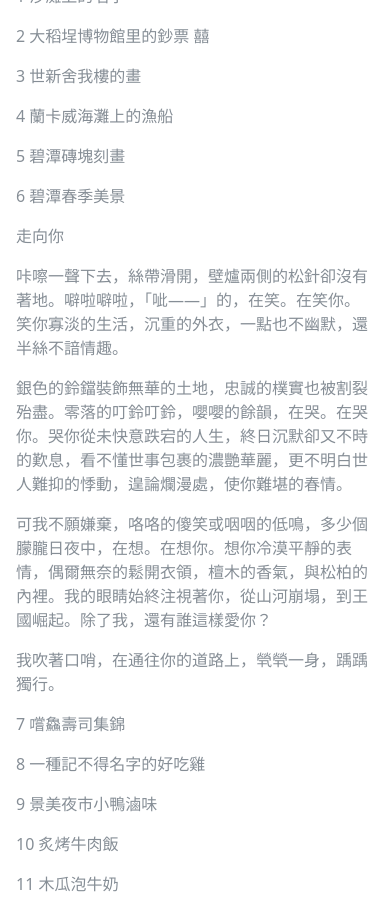
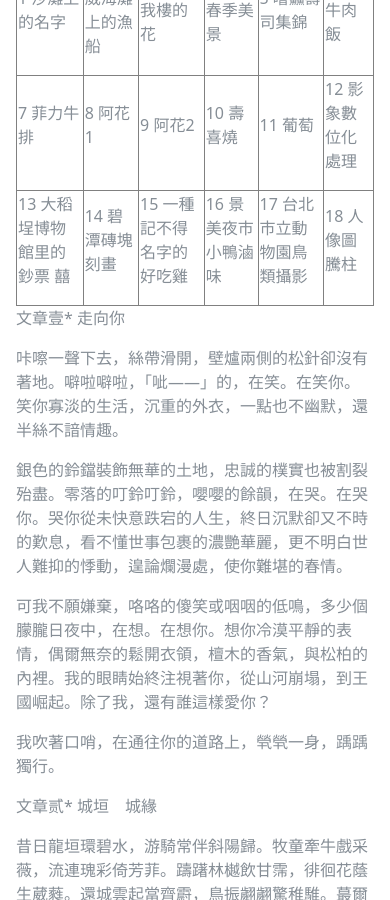
Before and after one commit to lingerburner/lingerburner.github.io, a website: page index.html in a window 390 px wide. Shown: the part 6337-7237 px from the top of the page. Drawn offline with nearby package versions, Linux system fonts and the light colour scheme; a web font is replaced by a local one.

Commit message:
Add files via upload

```diff
--- a/index.html
+++ b/index.html
@@ -226,7 +226,6 @@
 	   <section class="resume-section p-3 p-lg-5 d-flex flex-column" id="works">
         <div class="my-auto">
           <h2 class="mb-5"><span class="text-primary">作品</span>Works</h2>
-		  <p class="mb-0">……好像真的暫時沒什麼好放的0n0</p>
 		   <ul class="list-inline list-social-icons mb-0">
             <li class="list-inline-item">
               <a href="https://github.com/lingerburner/lingerburner.github.io/blob/master/vendor/%E6%A9%9F%E7%B7%A3%E5%93%81%E5%B0%8E%E8%AE%80.pptx">
@@ -237,90 +236,145 @@
               </a>
             </li>
 		   </ul>
+		<table border="1">
+          <tr>
+              <td>
 			  	<p>1 沙灘上的名字</p>
 		        <span class="d-none d-lg-block">
                    <img class="img-fluid img-profile0 mx-auto mb-2" src="img/profile0.jpg" alt="">
                 </span>
-		  <p>2 大稻埕博物館里的鈔票 囍</p>
+			  </td>
+              <td>
+			    <p>2 蘭卡威海灘上的漁船</p>
+		        <span class="d-none d-lg-block">
+                   <img class="img-fluid img-profile3 mx-auto mb-2" src="img/profile3.jpg" alt="">
+                </span>
+			  </td>
+			  <td>
+			    <p>3 世新舍我樓的花</p>
+		        <span class="d-none d-lg-block">
+                    <img class="img-fluid img-profile2 mx-auto mb-2" src="img/profile2.jpg" alt="">
+                </span>
+			  </td>
+			  <td>
+			    <p>4 碧潭春季美景</p>
+		        <span class="d-none d-lg-block">
+                    <img class="img-fluid img-profile5 mx-auto mb-2" src="img/profile5.jpg" alt="">
+                </span>
+			  </td>
+              <td>
+			    <p>5 嚐鱻壽司集錦</p>
+		        <span class="d-none d-lg-block">
+                    <img class="img-fluid img-profile6 mx-auto mb-2" src="img/profile6.jpg" alt="">
+                </span>
+			  </td>
+              <td>
+			    <p>6 炙烤牛肉飯</p>
+		        <span class="d-none d-lg-block">
+                    <img class="img-fluid img-profile9 mx-auto mb-2" src="img/profile9.jpg" alt="">
+                </span>
+			  </td>
+          </tr>
+          <tr>
+              <td>
+                <p>7 菲力牛排</p>
+		        <span class="d-none d-lg-block">
+                    <img class="img-fluid img-profile11 mx-auto mb-2" src="img/profile11.jpg" alt="">
+                </span>
+			  </td>
+              <td>
+			    <p>8 阿花1</p>
+		        <span class="d-none d-lg-block">
+                    <img class="img-fluid img-profile12 mx-auto mb-2" src="img/profile12.jpg" alt="">
+                </span>
+			  </td>
+			  <td>
+			    <p>9 阿花2</p>
+		        <span class="d-none d-lg-block">
+                    <img class="img-fluid img-profile13 mx-auto mb-2" src="img/profile13.jpg" alt="">
+                </span>
+			  </td>
+			  <td>
+			    <p>10 壽喜燒</p>
+		        <span class="d-none d-lg-block">
+                    <img class="img-fluid img-profile14 mx-auto mb-2" src="img/profile14.jpg" alt="">
+                </span>
+			  </td>
+			  <td>
+			    <p>11 葡萄</p>
+		        <span class="d-none d-lg-block">
+                    <img class="img-fluid img-profile16 mx-auto mb-2" src="img/profile16.jpg" alt="">
+                </span>
+			  </td>
+			  <td>
+			    <p>12 影象數位化處理</p>
+		        <span class="d-none d-lg-block">
+                    <img class="img-fluid img-profile17 mx-auto mb-2" src="img/profile17.jpg" alt="">
+                </span>
+			  </td>
+          </tr>
+          <tr>
+              <td>
+		        <p>13 大稻埕博物館里的鈔票 囍</p>
 		        <span class="d-none d-lg-block">
                     <img class="img-fluid img-profile1 mx-auto mb-2" src="img/profile1.jpg" alt="">
                 </span>
-		  <p>3 世新舍我樓的畫</p>
-		  <span class="d-none d-lg-block">
-             <img class="img-fluid img-profile2 mx-auto mb-2" src="img/profile2.jpg" alt="">
-          </span>
-		  <p>4 蘭卡威海灘上的漁船</p>
-		  <span class="d-none d-lg-block">
-             <img class="img-fluid img-profile3 mx-auto mb-2" src="img/profile3.jpg" alt="">
-          </span>
-		  <p>5 碧潭磚塊刻畫</p>
+			  </td>
+              <td>
+		        <p>14 碧潭磚塊刻畫</p>
 		        <span class="d-none d-lg-block">
                     <img class="img-fluid img-profile4 mx-auto mb-2" src="img/profile4.jpg" alt="">
                 </span>
-		  <p>6 碧潭春季美景</p>
+			  </td>
+			  <td>
+			    <p>15 一種記不得名字的好吃雞</p>
                 <span class="d-none d-lg-block">
-             <img class="img-fluid img-profile5 mx-auto mb-2" src="img/profile5.jpg" alt="">
+                    <img class="img-fluid img-profile7 mx-auto mb-2" src="img/profile7.jpg" alt="">
                 </span>
-          <p>走向你</p>
+			  </td>
+			  <td>
+			    <p>16 景美夜市小鴨滷味</p>
+		        <span class="d-none d-lg-block">
+                    <img class="img-fluid img-profile8 mx-auto mb-2" src="img/profile8.jpg" alt="">
+                </span>
+			  </td>
+			  <td>
+			    <p>17 台北市立動物園鳥類攝影</p>
+		        <span class="d-none d-lg-block">
+                    <img class="img-fluid img-profile15 mx-auto mb-2" src="img/profile15.jpg" alt="">
+                </span>
+			  </td>
+			  <td>
+		        <p>18 人像圖騰柱</p>
+		        <span class="d-none d-lg-block">
+                    <img class="img-fluid img-profile10 mx-auto mb-2" src="img/profile10.jpg" alt="">
+                </span>
+			  </td>
+          </tr>
+        </table>
+
+          <p>文章壹* 走向你</p>
 		  <p>咔嚓一聲下去，絲帶滑開，壁爐兩側的松針卻沒有著地。噼啦噼啦，「呲——」的，在笑。在笑你。笑你寡淡的生活，沉重的外衣，一點也不幽默，還半絲不諳情趣。</p>
 		  <p>銀色的鈴鐺裝飾無華的土地，忠誠的樸實也被割裂殆盡。零落的叮鈴叮鈴，嚶嚶的餘韻，在哭。在哭你。哭你從未快意跌宕的人生，終日沉默卻又不時的歎息，看不懂世事包裹的濃艷華麗，更不明白世人難抑的悸動，遑論爛漫處，使你難堪的春情。</p>
 		  <p>可我不願嫌棄，咯咯的傻笑或咽咽的低鳴，多少個朦朧日夜中，在想。在想你。想你冷漠平靜的表情，偶爾無奈的鬆開衣領，檀木的香氣，與松柏的內裡。我的眼睛始終注視著你，從山河崩塌，到王國崛起。除了我，還有誰這樣愛你？</p>
 		  <p>我吹著口哨，在通往你的道路上，煢煢一身，踽踽獨行。</p>
-		  <p>7 嚐鱻壽司集錦</p>
-		  <span class="d-none d-lg-block">
-             <img class="img-fluid img-profile6 mx-auto mb-2" src="img/profile6.jpg" alt="">
-          </span>
-		  <p>8 一種記不得名字的好吃雞</p>
-          <span class="d-none d-lg-block">
-             <img class="img-fluid img-profile7 mx-auto mb-2" src="img/profile7.jpg" alt="">
-          </span>
-		  <p>9 景美夜市小鴨滷味</p>
-		  <span class="d-none d-lg-block">
-             <img class="img-fluid img-profile8 mx-auto mb-2" src="img/profile8.jpg" alt="">
-          </span>
-		  <p>10 炙烤牛肉飯</p>
-		  <span class="d-none d-lg-block">
-             <img class="img-fluid img-profile9 mx-auto mb-2" src="img/profile9.jpg" alt="">
-          </span>
-		  <p>11 木瓜泡牛奶</p>
-		  <span class="d-none d-lg-block">
-             <img class="img-fluid img-profile10 mx-auto mb-2" src="img/profile10.jpg" alt="">
-          </span>
-		  <p>12 菲力牛排</p>
-		  <span class="d-none d-lg-block">
-             <img class="img-fluid img-profile11 mx-auto mb-2" src="img/profile11.jpg" alt="">
-          </span>
-		  <p>城垣　城緣</p>
+
+
+
+
+		  <p>文章贰* 城垣　城緣</p>
 		  <p>昔日龍垣環碧水，游騎常伴斜陽歸。牧童牽牛戲采薇，流連瑰彩倚芳菲。躊躇林樾飲甘霈，徘徊花蔭生葳蕤。還城雲起當齊霨，鳥振翽翽驚稚騅。蕞爾細毳垣城墜，霞暮碎染映春暉。恍惚星墮復月腓，圍龍城內車馬韝。陌上人家男兒哪？鞠躬盡瘁戍邊陲。縱馬長歌複長醉，不定北疆誓不回。</p>
 		  <p>昔日銅門立崔巍，將軍登頂點其麾。姽嫿帳前歎娓娓，蹙額斂眉不能寐。華妝綷縩步出閨，百卉具腓思成痗。猶記當年鳴鴦佩，鴛鳥故去傍誰飛？常對白粥揭面䭔，不為盛食拒竹簋。曾有編罻覆穀穗，倏爾鈴動陣噦噦。垝垣斷去著素縗，守得讆言度餘晷。殘年空待自憔悴，流雲靉靆折青椑。</p>
 		  <p>昔日闤闠任喧豗，志士鐾刀飾琫琲。煙花巷裡眼兒媚，狀元樓內酒續罍。載戢干戈留銀鐓，髫年盤鬏黃髮垂。娭毑頻候麟兒晬，岸行流水漏胡荽。鬯從狼毫錕鋙繢，疾令剞劂刻龍夔。長撩纓槍提鞍轡，盡飲醪槽話青梅。擐甲執兵馬騤騤，齎志而歿屍儽儽。空憐窀穸意常懟，何以曰順頌台綏。</p>
 		  <p>昔日閶闔千台綴，朱垣紀古走龍髓。衛持鐵戟立幖旆，因掌赬柲指奸宄。英雄卸甲趁香幃，髀肉複生奈何誰？樓闕重掩佳人頠，君明宸衷亦無畏。變生肘腋道庸憒，懲前毖後思方悔。鞍韂臨淵盡浸衃，人行佁億馬虺虺。襜褕扶乩演皇威，跋前疐後棄瑒圭。殘編斷簡細疵纇，半卷帡幪瘞閣揆。</p>
 		  <p>昔日廛居臨嬋桂，蟾宮躔行潺流洄。馝馞箯輿啟柴扉，垣牆斑駁依葛藟。襏襫青皠把杆垂，漁舟燈影溢筐蕢。城壕漫潨城樓偉，攻成惟仗木石雷。監宦載筆公為賄，曲隨其意文骫骳。能使矞雲鬧烽燧，會就昏瞢戰鼓擂。戎馬倥傯何嘗餒？寄骨靈櫬甮靈襚。不幸縲絏長相對，裂裳裹足無限悲。</p>
 		  <p>昔年故去城垣內，緣起垣城雲煙霏。豪傑婧媛以薄醊，千隳百轉又祥瑞。列土封疆顯鼎貴，謦欬親聆笑相隨。山川舊夢幾回味，不勝浮生一場醉。</p>
-          <p>13 阿花1</p>
-		  <span class="d-none d-lg-block">
-             <img class="img-fluid img-profile12 mx-auto mb-2" src="img/profile12.jpg" alt="">
-          </span>
-		  <p>14 阿花2</p>
-		  <span class="d-none d-lg-block">
-             <img class="img-fluid img-profile13 mx-auto mb-2" src="img/profile13.jpg" alt="">
-          </span>
-		  <p>15 壽喜燒</p>
-		  <span class="d-none d-lg-block">
-             <img class="img-fluid img-profile14 mx-auto mb-2" src="img/profile14.jpg" alt="">
-          </span>
-		  <p>16 檸檬雞</p>
-		  <span class="d-none d-lg-block">
-             <img class="img-fluid img-profile15 mx-auto mb-2" src="img/profile15.jpg" alt="">
-          </span>
-		  <p>17 葡萄</p>
-		  <span class="d-none d-lg-block">
-             <img class="img-fluid img-profile16 mx-auto mb-2" src="img/profile16.jpg" alt="">
-          </span>
-		  <p>18 影象數位化處理期末作品</p>
-		  <span class="d-none d-lg-block">
-             <img class="img-fluid img-profile17 mx-auto mb-2" src="img/profile17.jpg" alt="">
-          </span>
+
+
+
+
+
+
 		</div>
       </section>
       <section class="resume-section p-3 p-lg-5 d-flex flex-column" id="awards">
```
Lines whose indentation alone changed are shown as unchanged.
